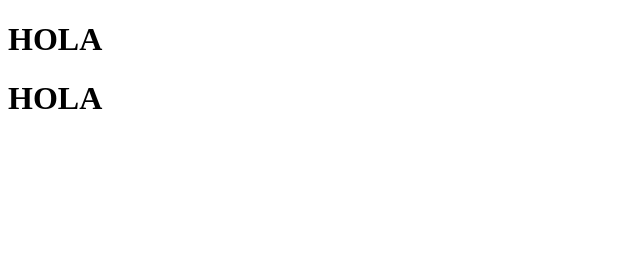
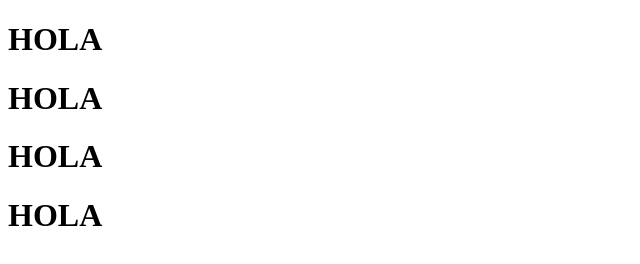
Before and after one commit to Edvarddo/ex, a plain HTML site: page index.html in a window 1280 px wide. Shown: the whole page, without its empty margins (0-640 px from the left). Drawn offline with Linux system fonts and the light colour scheme.

Commit message:
Agregue dos etiquetas h1 mas

```diff
--- a/index.html
+++ b/index.html
@@ -9,6 +9,7 @@
 <body>
     <h1>HOLA</h1>
     <h1>HOLA</h1>
-
+    <h1>HOLA</h1>
+    <h1>HOLA</h1>
 </body>
 </html>
```
